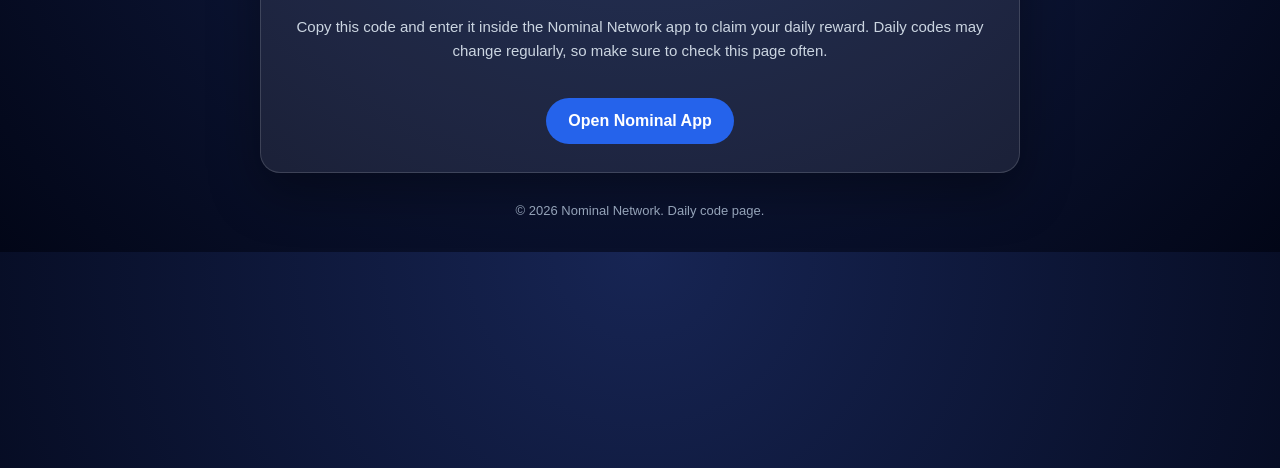
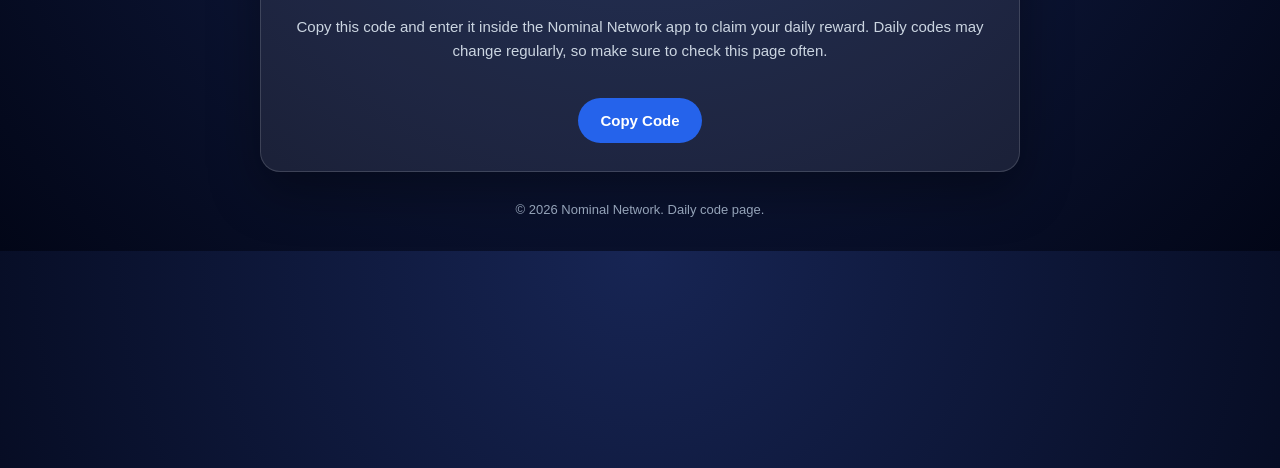
Before and after one commit to alps10727/alps10727.github.io, a plain HTML site: page dailycode.html in a window 1280 px wide. Shown: the part 332-800 px from the top of the page. Drawn offline with Linux system fonts and the light colour scheme.

Commit message:
Update dailycode.html

```diff
--- a/dailycode.html
+++ b/dailycode.html
@@ -80,6 +80,13 @@
       text-decoration: none;
       border-radius: 999px;
       font-weight: bold;
+      border: none;
+      cursor: pointer;
+      font-size: 15px;
+    }
+
+    .btn:active {
+      transform: scale(0.97);
     }
 
     footer {
@@ -139,14 +146,14 @@
 
     <div class="card">
       <div class="label">Today's Daily Code</div>
-      <div class="code">NOMINALIAN</div>
+      <div class="code" id="dailyCode">NOMINALIAN</div>
 
       <p class="note">
         Copy this code and enter it inside the Nominal Network app to claim your daily reward.
         Daily codes may change regularly, so make sure to check this page often.
       </p>
 
-      <a class="btn" href="https://nominalcoin.app" target="_blank">Open Nominal App</a>
+      <button class="btn" onclick="copyCode()">Copy Code</button>
     </div>
 
     <div class="native-ad">
@@ -159,5 +166,17 @@
     </footer>
   </div>
 
+  <script>
+    function copyCode() {
+      const code = document.getElementById("dailyCode").innerText;
+
+      navigator.clipboard.writeText(code).then(function () {
+        alert("Code copied: " + code);
+      }).catch(function () {
+        alert("Please copy the code manually: " + code);
+      });
+    }
+  </script>
+
 </body>
 </html>
```
